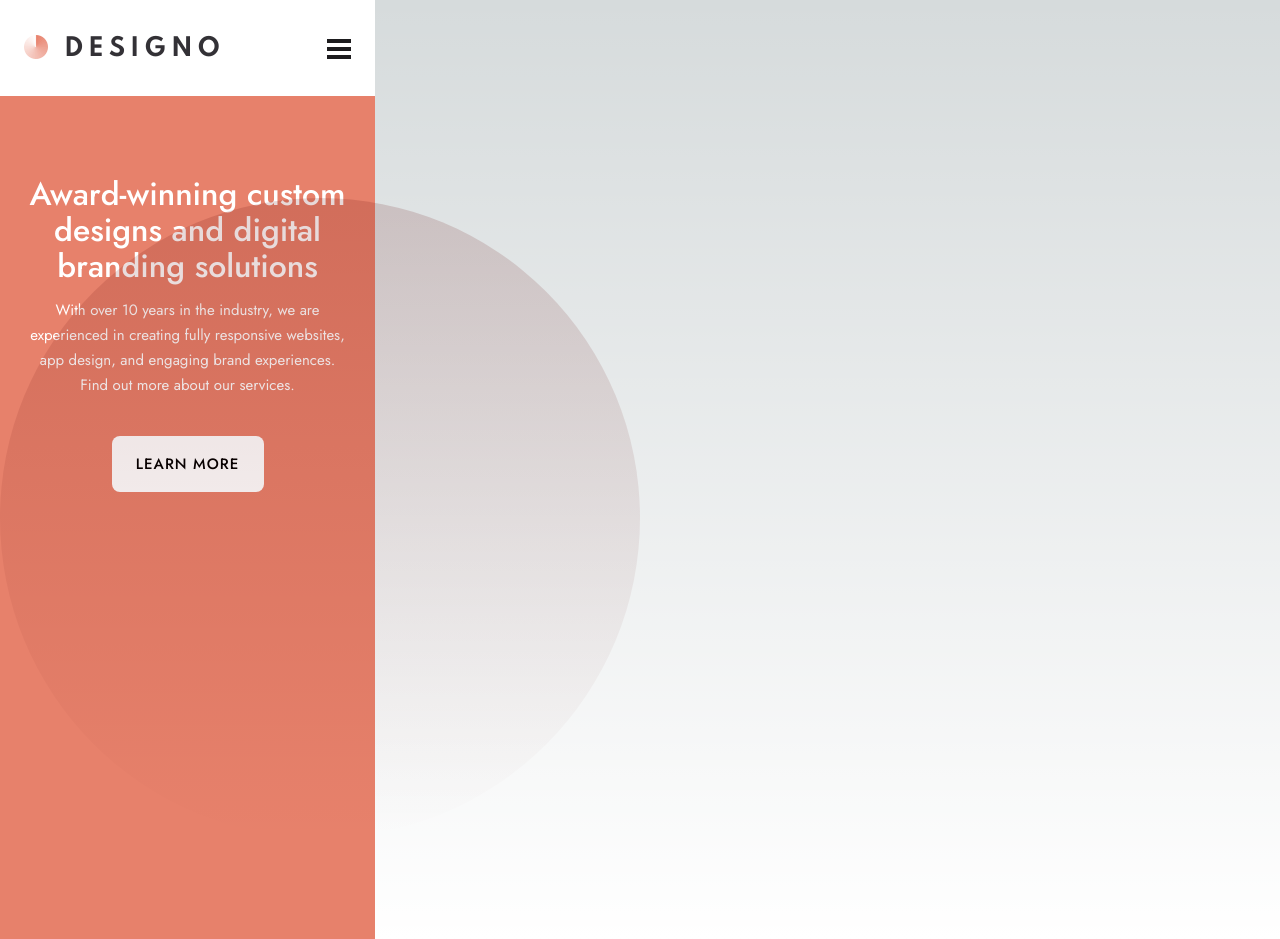
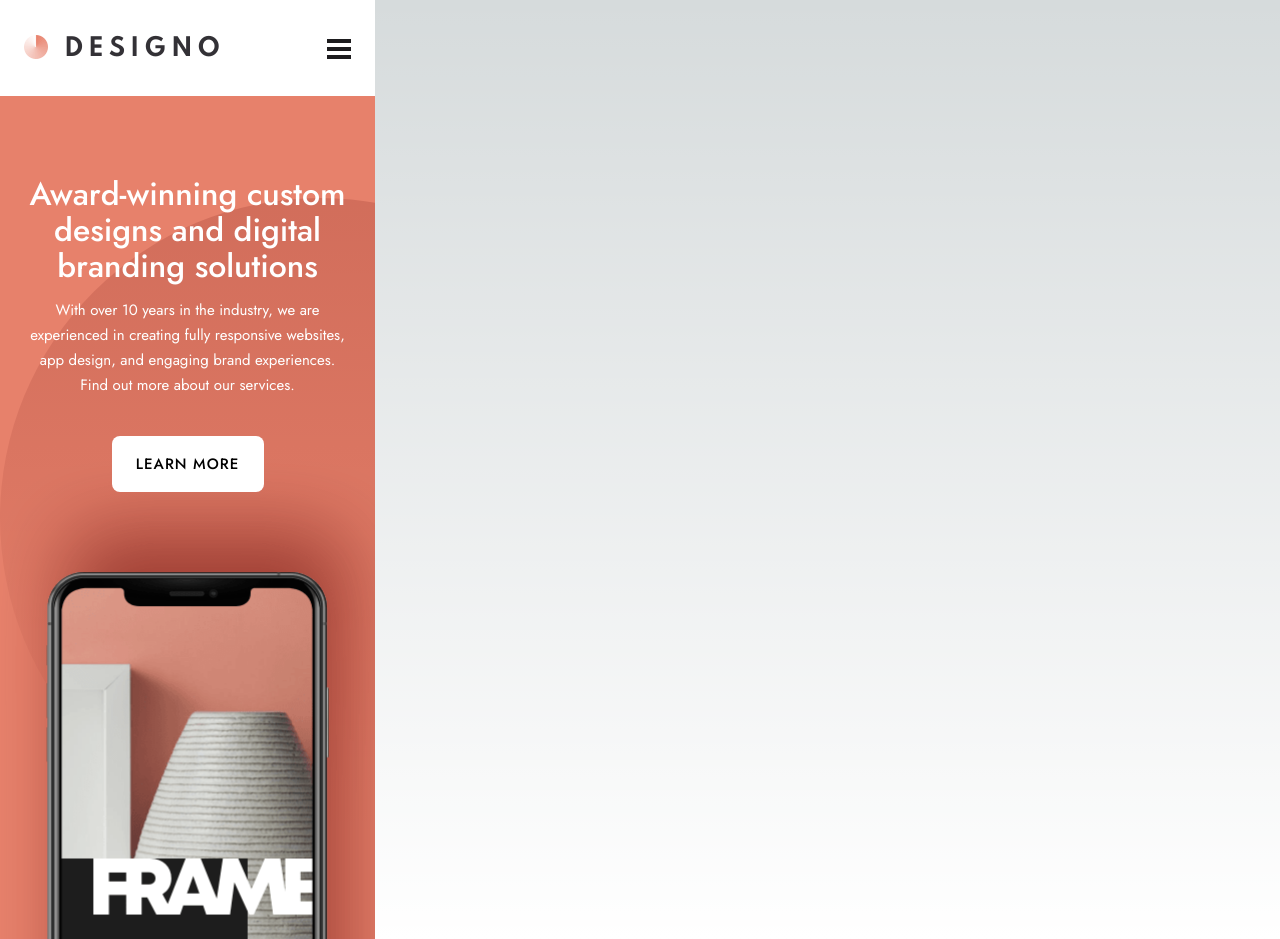
Before and after one commit to arlongoria93/designo-multipage-frontend-mentor, a Next.js app: page / in a window 1280 px wide. Built offline with nearby package versions, Linux system fonts and the light colour scheme.

Commit message:
update page.js

```diff
--- a/src/app/page.js
+++ b/src/app/page.js
@@ -1,3 +1,4 @@
+import Image from "next/image";
 import Navbar from "@/components/Navbar/navbar";
 import { Jost } from "next/font/google";
 import { BackgroundPatternHeroHome } from "@/components/svgs";
@@ -11,10 +12,12 @@ export default function Home() {
     <>
       <Navbar />{" "}
       <main
-        className={`${jost.className} w-[375px] h-[843px] bg-[#E7816B] flex flex-col z-10`}
+        className={`${jost.className} w-[375px] h-[843px] bg-[#E7816B] flex flex-col z-10 overflow-clip`}
       >
-        <BackgroundPatternHeroHome className="self-center mt-[102px] h-[640px] w-[640px] ml-[265px] absolute" />
-        <div className="flex flex-col gap-[14px] mt-[80px] w-[327px] self-center">
+        <div className="relative">
+          <BackgroundPatternHeroHome className="self-center mt-[102px] h-[640px] w-[640px] absolute overflow-hidden" />
+        </div>
+        <div className="flex flex-col gap-[14px] mt-[80px] w-[327px] self-center z-20">
           <h1 className="text-white text-center font-medium text-[32px] leading-[36px]">
             Award-winning custom designs and digital branding solutions
           </h1>
@@ -24,9 +27,17 @@ export default function Home() {
             experiences. Find out more about our services.
           </p>
           <button className="mt-[24px] font-medium text-[15px] bg-white w-[152px] h-[56px] rounded-[8px] tracking-[1px] self-center">
-            {" "}
             LEARN MORE
           </button>
+        </div>
+        <div className="relative w-[625px] h-[700px] self-center -mt-[90px] ">
+          <Image
+            quality={100}
+            fill
+            objectFit="cover"
+            src="/assets/home/desktop/image-hero-phone.png"
+            className=" asbolute object-top"
+          />
         </div>
       </main>
     </>
```
